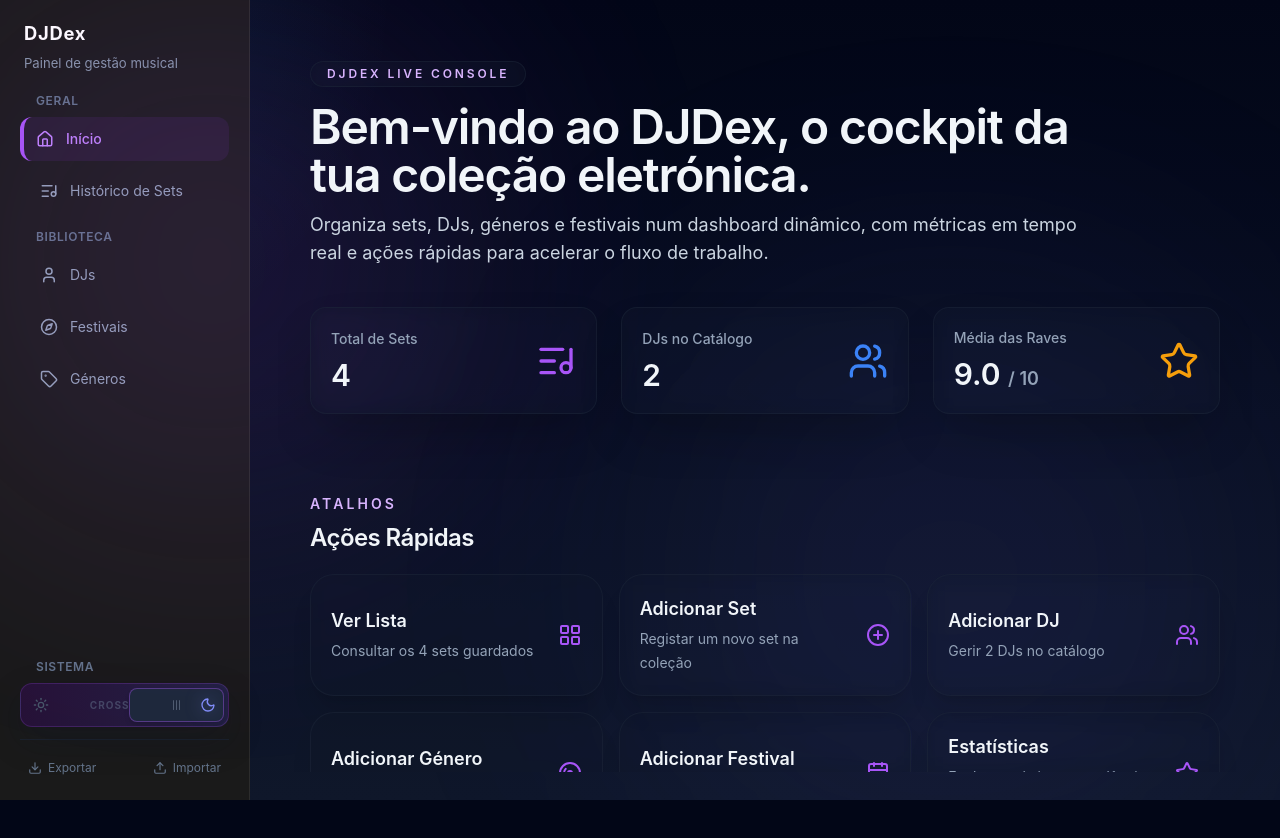
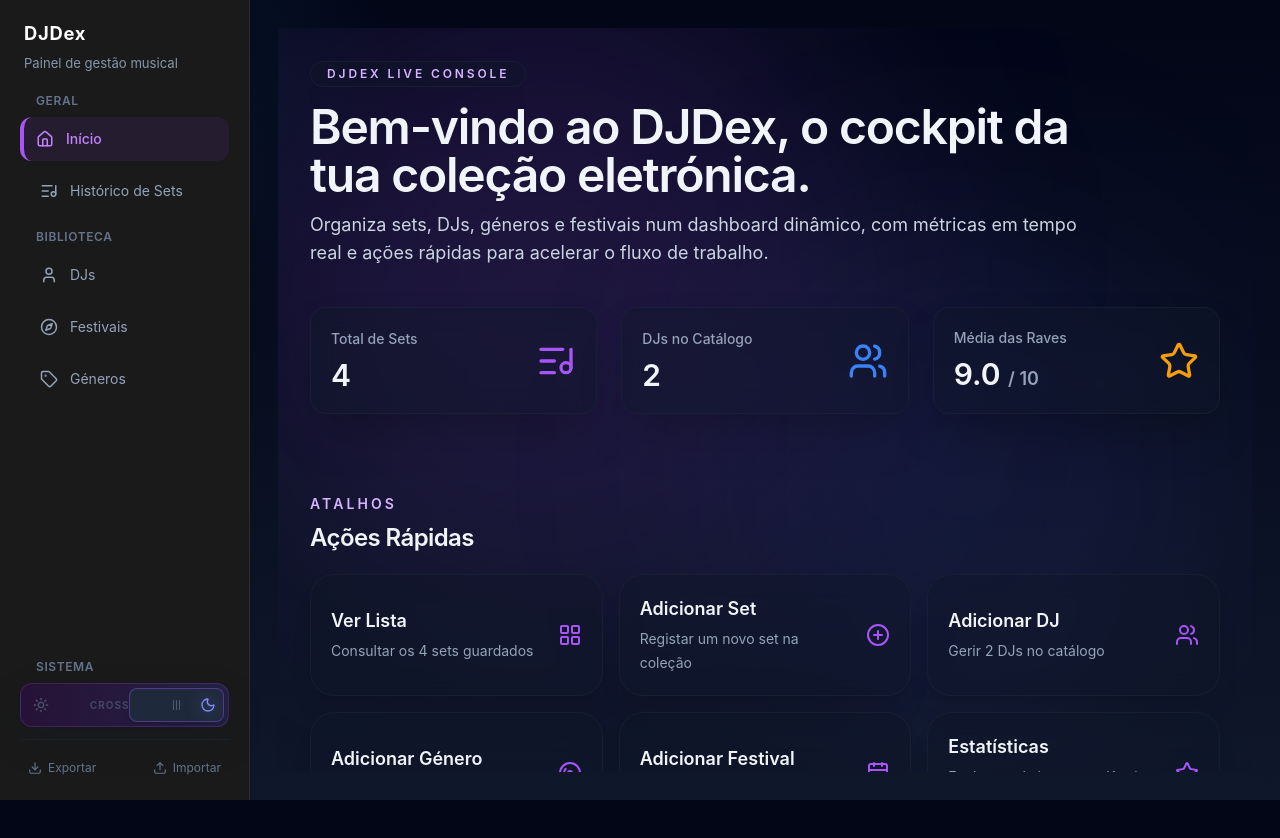
Before and after one commit to opaulosilva233/DJDex, a React (Vite) app: page / in a window 1280 px wide. Shown: the top 838 px of the page. Built offline with nearby package versions, Linux system fonts and the light colour scheme.

Commit message:
feat: enhance animations and scrollbar styles in Home component; improve layout and visual effects for better user experience

```diff
--- a/src/index.css
+++ b/src/index.css
@@ -80,40 +80,59 @@
 
 @keyframes aurora-1 {
   0% {
-    transform: translate(0px, 0px) scale(1);
+    transform: translate3d(0px, 0px, 0) scale(1);
   }
 
   33% {
-    transform: translate(100px, 150px) scale(1.2);
+    transform: translate3d(120px, 80px, 0) scale(1.3);
   }
 
   66% {
-    transform: translate(-50px, 200px) scale(0.8);
+    transform: translate3d(-60px, 40px, 0) scale(0.85);
   }
 
   100% {
-    transform: translate(0px, 0px) scale(1);
+    transform: translate3d(0px, 0px, 0) scale(1);
   }
 }
 
 @keyframes aurora-2 {
   0% {
-    transform: translate(0px, 0px) scale(1);
+    transform: translate3d(0px, 0px, 0) scale(1.1);
   }
 
   50% {
-    transform: translate(-120px, 80px) scale(1.3);
+    transform: translate3d(-100px, -60px, 0) scale(0.8);
   }
 
   100% {
-    transform: translate(0px, 0px) scale(1);
+    transform: translate3d(0px, 0px, 0) scale(1.1);
   }
 }
 
 .animate-aurora-1 {
-  animation: aurora-1 18s infinite alternate ease-in-out;
+  animation: aurora-1 15s infinite alternate ease-in-out;
+  will-change: transform;
 }
 
 .animate-aurora-2 {
-  animation: aurora-2 22s infinite alternate ease-in-out;
+  animation: aurora-2 20s infinite alternate ease-in-out;
+  will-change: transform;
 }
+
+::-webkit-scrollbar {
+  width: 6px;
+}
+
+::-webkit-scrollbar-track {
+  background: transparent;
+}
+
+::-webkit-scrollbar-thumb {
+  background: rgba(147, 51, 234, 0.3);
+  border-radius: 9999px;
+}
+
+::-webkit-scrollbar-thumb:hover {
+  background: rgba(147, 51, 234, 0.6);
+}
--- a/src/pages/Home.jsx
+++ b/src/pages/Home.jsx
@@ -52,10 +52,10 @@ export default function Home({ generos = [], sets = [], djs = [], festivais = []
 	]
 
 	return (
-		<div className="w-full min-h-full p-8 relative flex flex-col z-10 isolate">
-			<div className="fixed inset-0 pointer-events-none overflow-hidden z-0 mix-blend-screen">
-				<div className="absolute -top-20 -left-20 h-96 w-96 rounded-full bg-purple-600/25 blur-[120px] animate-aurora-1 opacity-90 dark:bg-purple-500/20" />
-				<div className="absolute bottom-10 right-10 h-[450px] w-[450px] rounded-full bg-indigo-600/25 blur-[140px] animate-aurora-2 opacity-90 dark:bg-indigo-500/15" />
+		<div className="w-full min-h-full p-8 relative flex flex-col z-10 bg-transparent isolate">
+			<div className="absolute inset-0 pointer-events-none overflow-hidden z-0">
+				<div className="absolute top-[-10%] left-[-10%] h-[500px] w-[500px] rounded-full bg-purple-600/20 blur-[100px] animate-aurora-1 dark:bg-purple-500/15" />
+				<div className="absolute bottom-[10%] right-[-5%] h-[550px] w-[550px] rounded-full bg-indigo-600/25 blur-[120px] animate-aurora-2 dark:bg-indigo-500/10" />
 			</div>
 
 			<div className="relative z-10 mx-auto flex w-full max-w-7xl flex-1 flex-col gap-10 text-slate-900 dark:text-slate-100">
```
